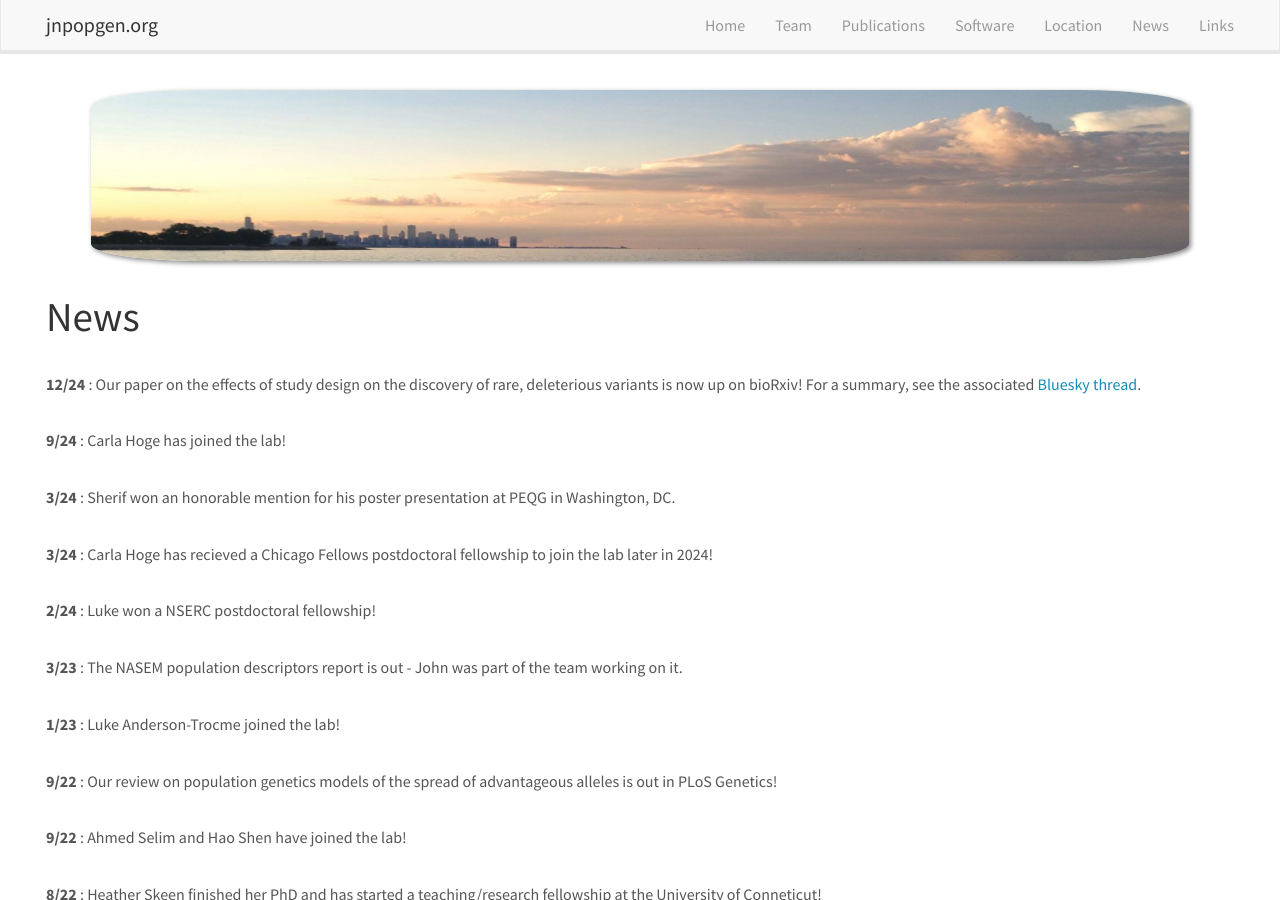
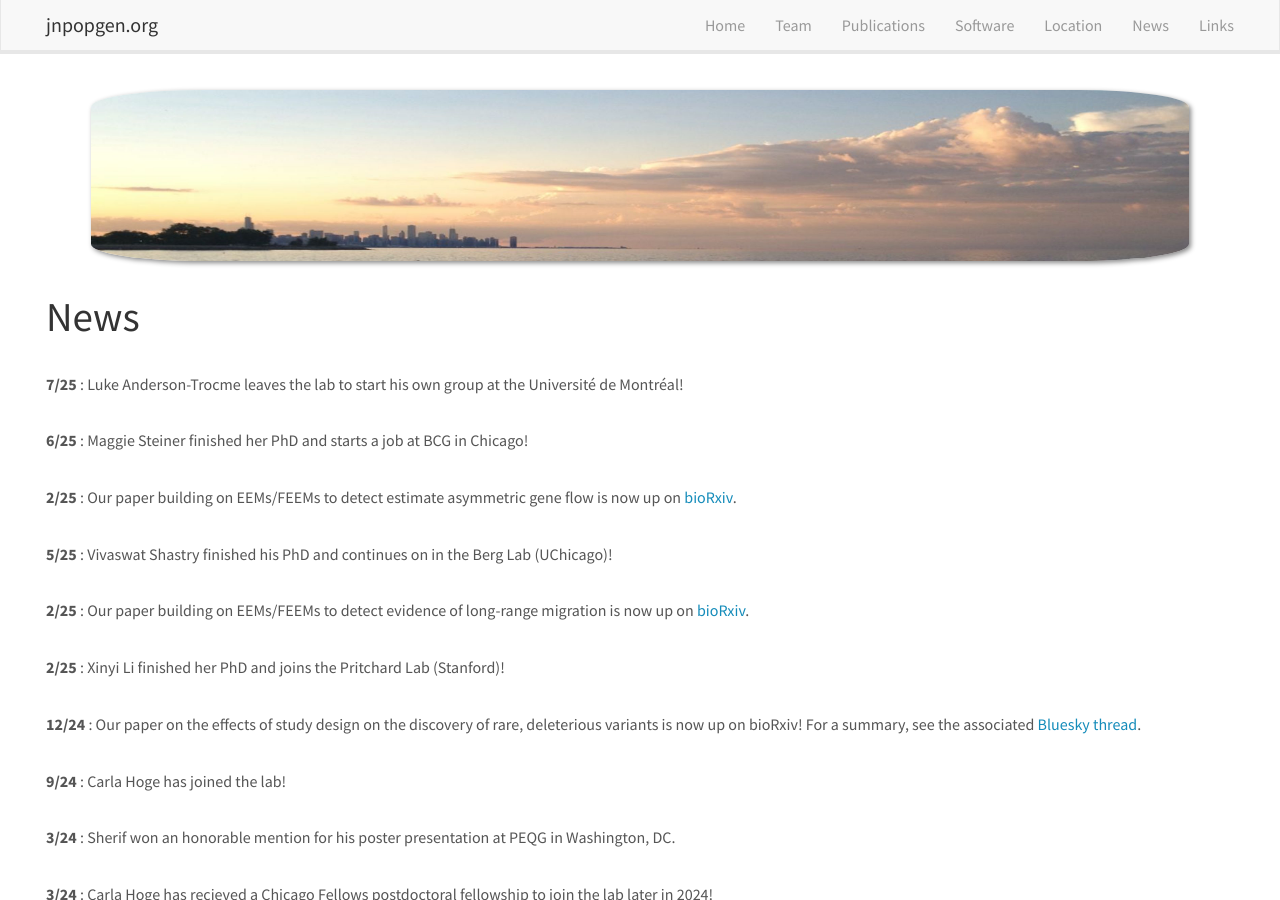
Before and after one commit to NovembreLab/NovembreLab.github.io, a Jekyll site: the page built from _pages/allnews.md, in a window 1280 px wide and 900 px high. Built offline with Jekyll 4.4.1, drawn with Linux system fonts in a browser that asks for light colours.

Commit message:
Update lab members, publist, and news as of August 2025

```diff
--- a/_data/news.yml
+++ b/_data/news.yml
@@ -1,3 +1,21 @@
+- headline: "Luke Anderson-Trocme leaves the lab to start his own group at the Université de Montréal!"
+  date: 7/25
+
+- headline: "Maggie Steiner finished her PhD and starts a job at BCG in Chicago!"
+  date: 6/25
+
+- headline: "Our paper building on EEMs/FEEMs to detect estimate asymmetric gene flow is now up on <a href=\"https://www.biorxiv.org/content/10.1101/2025.05.29.656894v1\">bioRxiv</a>."
+  date: 2/25
+
+- headline: "Vivaswat Shastry finished his PhD and continues on in the Berg Lab (UChicago)!"
+  date: 5/25
+
+- headline: "Our paper building on EEMs/FEEMs to detect evidence of long-range migration is now up on <a href=\"https://www.biorxiv.org/content/10.1101/2025.02.10.637386v2\">bioRxiv</a>."
+  date: 2/25
+
+- headline: "Xinyi Li finished her PhD and joins the Pritchard Lab (Stanford)!"
+  date: 2/25
+
 - headline: "Our paper on the effects of study design on the discovery of rare, deleterious variants is now up on bioRxiv! For a summary, see the associated <a href=\"https://bsky.app/profile/maggiesteiner.bsky.social/post/3lcinvcm62s2q\">Bluesky thread</a>."
   date: 12/24
 
--- a/_data/publist.yml
+++ b/_data/publist.yml
@@ -1,9 +1,29 @@
+- authors: <em>Shastry V</em>, Musiani M, <em>Novembre J</em>.
+  date: 2030
+  title: Jointly representing long-range genetic similarity and spatially heterogeneous isolation-by-distance.
+  link:
+    url: https://www.biorxiv.org/content/10.1101/2025.02.10.637386v2
+    journal: bioRxiv
+
+- authors: <em>Shen H</em> and <em>Novembre J</em>.
+  date: 2030
+  title: Fine-Resolution Asymmetric Migration Estimation.
+  link:
+    url: https://www.biorxiv.org/content/10.1101/2025.05.29.656894v1
+    journal: bioRxiv
+
 - authors: <em>Steiner MC</em>, <em>Rice DP</em>, <em>Biddanda A</em>, <em>Ianni-Ravn MK</em>, <em>Porras C</em>, & <em>Novembre, J</em>.
-  date: 2030
+  date: 2025
   title: Study design and the sampling of deleterious rare variants in biobank-scale datasets.
   link:
-    url: https://www.biorxiv.org/content/10.1101/2024.12.02.626424v1
-    journal: bioRxiv
+    url: https://www.pnas.org/doi/10.1073/pnas.2425196122
+    journal: Proceedings of the National Academy of Sciences, 122(23), e2425196122
+- authors: <em>Steiner MC</em>, <em>Rice DP</em>, <em>Biddanda A</em>, <em>Ianni-Ravn MK</em>, <em>Porras C</em>, & <em>Novembre, J</em>.
+  date: 2025
+  title: Study design and the sampling of deleterious rare variants in biobank-scale datasets.
+  link:
+    url: https://www.pnas.org/doi/10.1073/pnas.2425196122
+    journal: Proceedings of the National Academy of Sciences, 122(23), e2425196122
 
 - authors: NASEM Committee
   date: 2023
@@ -47,12 +67,12 @@
     url: https://academic.oup.com/genetics/article/224/2/iyad070/7131138
     journal: Genetics, 224(2), iyad070.
 
-- title: Distinguishing multiple-merger from Kingman coalescence using two-site frequency spectra.
-  authors: <em>Rice DP</em>, <em>Novembre J</em>, Desai MM.
-  date: 2030
+- title: Detecting deviations from Kingman coalescence using 2-site frequency spectra.
+  authors: Fenton E, <em>Rice DP</em>, <em>Novembre J</em>, Desai MM.
+  date: 2025
   link:
-    url: https://doi.org/10.1101/461517
-    journal: bioRxiv
+    url: https://doi-org/10.1093/genetics/iyaf023
+    journal: Genetics, 229(4), iyaf023
 
 - title: Population genetic models for the spatial spread of adaptive variants- A review in light of SARS-CoV-2 evolution.
   authors: <em>Steiner MC</em>, <em>Novembre J</em>.
--- a/_data/team_members.yml
+++ b/_data/team_members.yml
@@ -2,11 +2,6 @@
   photo: john-novembre.png
   info: Professor
   blurb: "I got my start in this field through a combination of enjoying computer programming as a hobby and thinking about evolution as one of the world's most fascinating natural processes.  Now, my main research tackles statistical and theoretical problems to help enable discoveries about evolutionary processes and the nature of disease variation. Much of that work is in the context of human genetic variation, which is doubly fascinating because of the connections to fields like linguistics, archaeology, and history.  For my training, I earned my undergrad degree in biochemistry at the Colorado College, studied for my PhD in Integrative Biology (with a designated emphasis in Computational Biology & Genomics) at UC-Berkeley under Montgomery Slatkin, and did a  postdoc in Human Genetics at Chicago with Matthew Stephens.  My first faculty position was in the Ecology and Evolutionary Biology Department at UCLA and then I returned to the University of Chicago in 2013.  Outside of my work I enjoy travel, music, and a variety of different outdoor sports."
-
-- name: Luke Anderson-Trocmé
-  photo: landersontrocme.jpg
-  info: Postdoctoral fellow
-  blurb: "Luke is interested in visualizing the spatial distribution of genetic variation. His PhD work included the analysis of genetic, genealogical and geographic data from Quebec."
 
 - name: Carla Hoge
   photo: Carla_headshot.jpg
@@ -18,11 +13,6 @@
   info: PhD Student in the Human Genetics Program
   blurb: "Marida is interested in studying how genetics and the environment interact to create geographic patterns of variation in complex traits - and the implications of this on GWAS. Before coming to Chicago, she earned an MSc in Bioinformatics from the University of Copenhagen, where she was exploring the genetics of dietary adaptation in the Stone Age, in the Racimo lab. (When not at her desk, Marida can be found painting portraits and learning to dance the Electric Boogaloo.)"
 
-- name: Xinyi Li
-  photo: xinyi.jpg
-  info: PhD Student in the Genetics, Genomics and Systems Biology Program
-  blurb: "Xinyi is interested in studying natural selection and the evolution of complex traits to increase our understanding on disease mechanism, especially immune traits. Prior to joining the lab, Xinyi worked on statistical method development for estimating disease heritability in admixed populations."
-
 - name: Sherif Negm
   photo: sherif.jpg
   info: PhD Student in the Human Genetics Program
@@ -33,17 +23,7 @@
   info: PhD Student in the Biophysics Program
   blurb: "Ahmed is broadly interested in understanding how the history of the ancestors of a population affects its observed genetic variation, and how this history can be understood from such observation. He is particulary interested in building and sharing a more realistic understanding of the relationship between individuals in a population, and between the ancestors of these individuals."
 
-- name: Vivaswat Shastry
-  photo: viv.jpg
-  info: PhD Student in the Genetics, Genomics and Systems Biology Program
-  blurb: "Vivaswat is broadly interested in developing methods for use by empirical population geneticists. In the lab, he is currently extending FEEMS to incorporate the effects of long-range admixture events. He is co-advised by Jeremy Berg. Outside of lab, he enjoys writing fiction and making people laugh."
-
 - name: Hao Shen
   photo: hshen.jpg
   info: Postdoctoral fellow
   blurb: "Hao's expertise is in theoretical population genetics and statistical genetics.  His PhD work included an analysis of causal inference in the presence of direct and indirect genetics effects.  For his postdoctoral research, he will be investigating models of time-varying migration rate in spatial population genetics."
-
-- name: Maggie Steiner
-  photo: msteiner.jpg
-  info: PhD Student in the Human Genetics Program
-  blurb: "Maggie is interested in studying spatial processes in evolution and impacts on human disease traits.  Her current research focuses on the impact of geographic sampling and dispersal on rare variant ascertainment and models for the spatial spread of adaptive alleles. Prior to joining the lab, she graduated from George Washington University with a BS in Mathematics and studied evolutionary genomics in retroviruses."
--- a/_pages/team.md
+++ b/_pages/team.md
@@ -26,6 +26,10 @@
 
 # Alumni
  After more than ten years now as a lab, we have an even spread of alumni that have gone into academics and industry. Thus far, geographically our alumni can be found in the United States, Mexico, Canada, Switzerland, and Germany.  While we work in a university setting and train ourselves in the practice of research and teaching, this prepares our alumni for a broad set of careers.
+- [Luke Anderson-Trocmé](https://lukeandersontrocme.github.io/): Postdoctoral fellow, 2023-2025. Assistant Professor, Université de Montréal.
+- [Maggie Steiner](https://maggiesteiner.github.io/): PhD student in Human Genetics, 2025. Consultant, BCG.
+- [Vivaswat Shastry](https://vivaswats.github.io/1_about.html): PhD student in the Genetics, Genomics, and Systems Biology Program, 2025. Postdoctoral researcher, University of Chicago.
+- [Xinyi Li](https://scholar.google.com/citations?user=P2QcsnAAAAAJ&hl=en): PhD student in the Genetics, Genomics, and Systems Biology Program, 2025. Postdoctoral scholar, Stanford University.
 - [Hannah Moots](https://sites.google.com/view/hannah-moots/home): Postdoctoral Fellow, 2021-2023. Postdoctoral Researcher, Centre for Palaeogenetics in Stockholm.
 - [Heather Skeen](https://scholar.google.com/citations?user=h58BltkAAAAJ&hl=en): PhD student in the Committee on Evolutionary Biology, 2022.  Postdoctoral fellow, Universisty of Conneticut.
 - [Mashaal Sohail](https://www.sohaillab.com): Chicago Fellow, 2019-2021.  Associate Professsor, UNAM.
```
